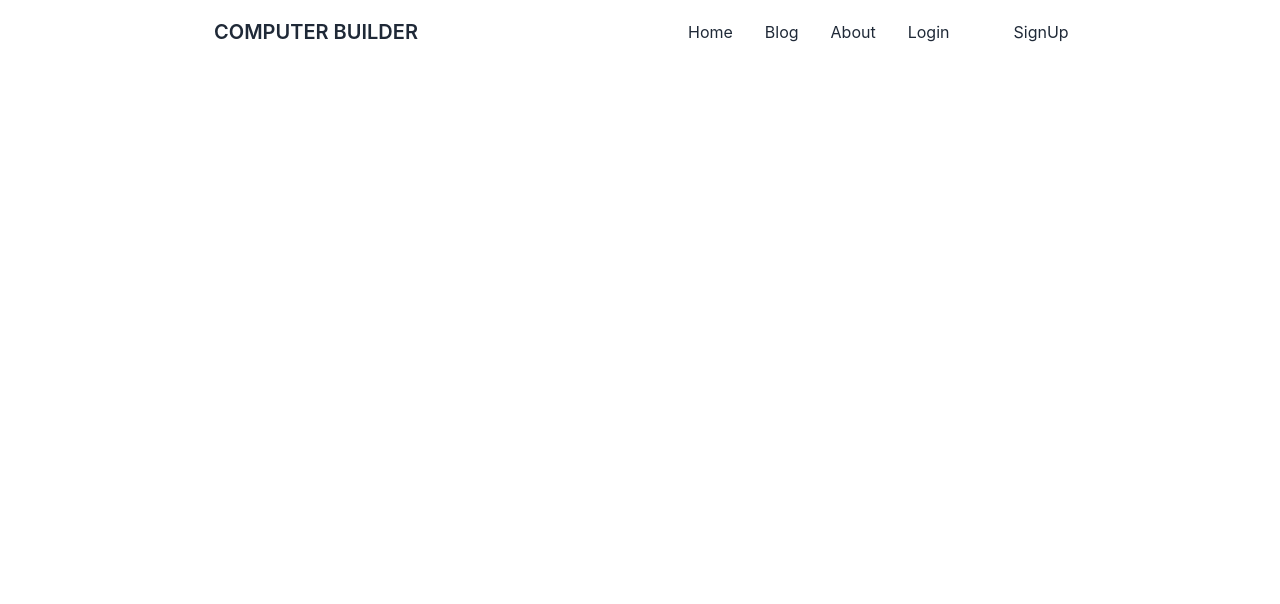
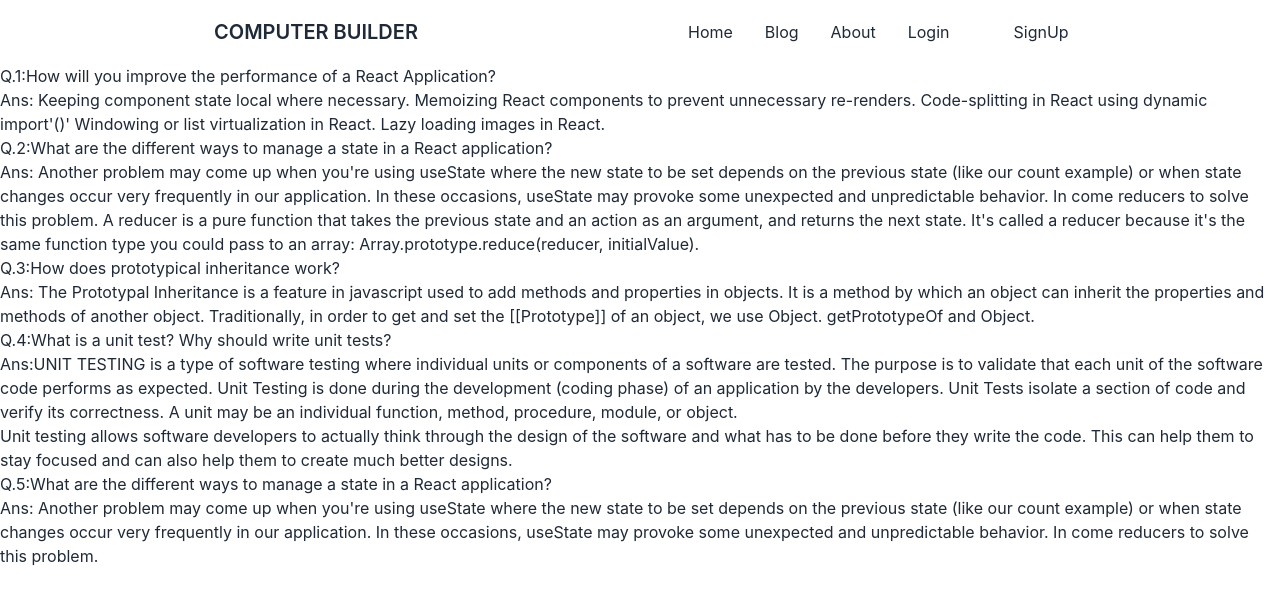
Before and after one commit to ArafatKabir01/Computer-parts-manufacturer-client, a React (Create React App) app: page /blog in a window 1280 px wide. Shown: the top 604 px of the page. Built offline with nearby package versions, Linux system fonts and the light colour scheme; no server answers.

Commit message:
blog page update

```diff
--- a/src/pages/Blog/Blog.js
+++ b/src/pages/Blog/Blog.js
@@ -3,8 +3,28 @@ import React from 'react';
 const Blog = () => {
     return (
         <div>
+            <h1>Q.1:How will you improve the performance of a React Application?</h1>
+            <p>Ans: Keeping component state local where necessary.
+                Memoizing React components to prevent unnecessary re-renders.
+                Code-splitting in React using dynamic import'()'
+                Windowing or list virtualization in React.
+                Lazy loading images in React.</p>
+            <h1>Q.2:What are the different ways to manage a state in a React application?</h1>
+            <p>Ans: Another problem may come up when you're using useState where the new state to be set depends on the previous state (like our count example) or when state changes occur very frequently in our application.
 
+                In these occasions, useState may provoke some unexpected and unpredictable behavior. In come reducers to solve this problem.
+
+                A reducer is a pure function that takes the previous state and an action as an argument, and returns the next state. It's called a reducer because it's the same function type you could pass to an array: Array.prototype.reduce(reducer, initialValue).</p>
+            <h1>Q.3:How does prototypical inheritance work?</h1>
+            <p>Ans: The Prototypal Inheritance is a feature in javascript used to add methods and properties in objects. It is a method by which an object can inherit the properties and methods of another object. Traditionally, in order to get and set the [[Prototype]] of an object, we use Object. getPrototypeOf and Object.</p>
+            <h1>Q.4:What is a unit test? Why should write unit tests?</h1>
+            <p>Ans:UNIT TESTING is a type of software testing where individual units or components of a software are tested. The purpose is to validate that each unit of the software code performs as expected. Unit Testing is done during the development (coding phase) of an application by the developers. Unit Tests isolate a section of code and verify its correctness. A unit may be an individual function, method, procedure, module, or object.</p><p>Unit testing allows software developers to actually think through the design of the software and what has to be done before they write the code. This can help them to stay focused and can also help them to create much better designs.</p>
+            <h1>Q.5:What are the different ways to manage a state in a React application?</h1>
+            <p>Ans: Another problem may come up when you're using useState where the new state to be set depends on the previous state (like our count example) or when state changes occur very frequently in our application.
+
+                In these occasions, useState may provoke some unexpected and unpredictable behavior. In come reducers to solve this problem.</p>
         </div>
+
     );
 };
 
--- a/src/pages/DashBoard/ManageOrder.js
+++ b/src/pages/DashBoard/ManageOrder.js
@@ -17,8 +17,8 @@ const ManageOrder = () => {
                         <tr>
                             <th>Component Name</th>
                             <th>Total Quantity</th>
+                            <th>Email</th>
                             <th>Price Per Unit</th>
-                            <th>Email</th>
                             <th>Total Amount</th>
                             <th></th>
                             <th></th>
```
